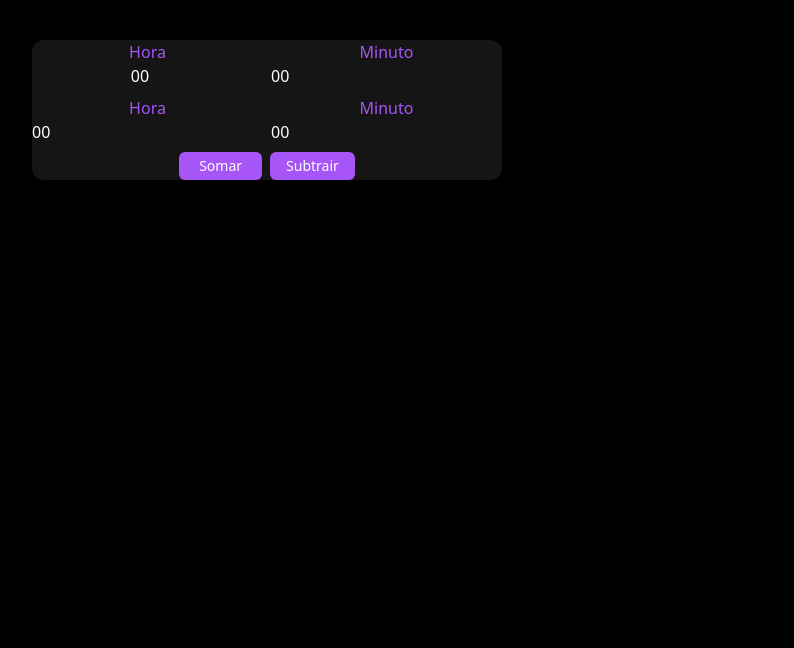
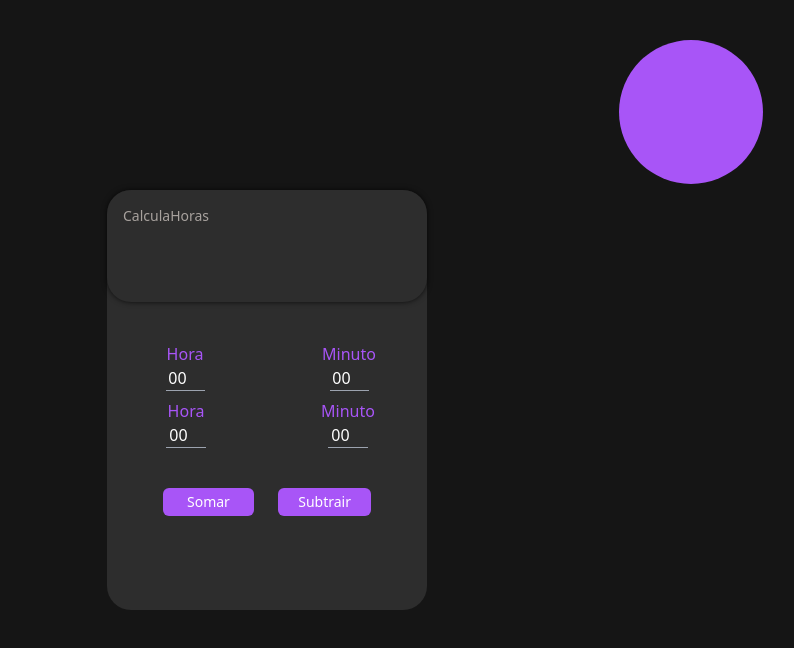
Before and after one commit to strawnico/hoursCalculator, a Next.js app: page / in a window 1280 px wide. Shown: the top 648 px of the page, without its empty margins (373-1167 px from the left). Built offline with nearby package versions, Linux system fonts and the light colour scheme.

Commit message:
finish css

```diff
--- a/src/pages/index.js
+++ b/src/pages/index.js
@@ -79,18 +79,24 @@ export default function Home() {
         <meta name="viewport" content="width=device-width, initial-scale=1" />
         <link rel="icon" href="/favicon.ico" />
       </Head>
-      <main>
-        <div className=" bg-[#151515] min-w-fit w-7 rounded-xl mx-auto">
-          <div>
-            <p className="text-white mb-10">{resultado}</p>
+      <main className="relative flex h-screen">
+        <div className=" z-10 m-auto">
+          <div className=" bg-[#2D2D2D] min-w-fit max-w-xs h-[420px] rounded-3xl">
+            <div className="bg-[#2D2D2D] mb-10 shadow-3xl rounded-3xl h-28">
+              <p className="text-stone-400 pl-4 pt-4 font-medium text-sm">
+                CalculaHoras
+              </p>
+              <p className="text-white flex justify-end h-full pt-8 pr-10 font-medium text-lg">
+                {resultado}
+              </p>
             </div>
-          <div className=" text-center">
-            <div className="flex  space-x-2 mb-2">
+            <div className=" font-medium  text-base text-center">
+              <div className="flex gap-2 mb-2">
                 <div>
                   <p className="text-purple-500">Hora</p>
                   <input
                     id="h1"
-                  className=" w-1/3 bg-transparent text-white placeholder:text-white text-center"
+                    className="border-b-[1px] border-gray-400 outline-none w-1/4 bg-transparent text-white placeholder:text-white text-center"
                     placeholder="00"
                     type="number"
                   ></input>
@@ -99,18 +105,18 @@ export default function Home() {
                   <p className="text-purple-500">Minuto</p>
                   <input
                     id="m1"
-                  className="bg-transparent text-white placeholder:text-white"
+                    className="border-b-[1px] border-gray-400 outline-none w-1/4 bg-transparent text-white placeholder:text-white text-center"
                     placeholder="00"
                     type="number"
                   ></input>
                 </div>
               </div>
-            <div className="flex space-x-2">
+              <div className="flex space-x-1">
                 <div>
                   <p className="text-purple-500">Hora</p>
                   <input
                     id="h2"
-                  className="bg-transparent text-white placeholder:text-white"
+                    className="border-b-[1px] border-gray-400 outline-none w-1/4 bg-transparent text-white placeholder:text-white text-center"
                     placeholder="00"
                     type="number"
                   ></input>
@@ -119,28 +125,30 @@ export default function Home() {
                   <p className="text-purple-500">Minuto</p>
                   <input
                     id="m2"
-                  className="bg-transparent text-white placeholder:text-white"
+                    className="border-b-[1px] border-gray-400 outline-none w-1/4 bg-transparent text-white placeholder:text-white text-center"
                     placeholder="00"
                     type="number"
                   ></input>
                 </div>
               </div>
             </div>
-          <div className="flex justify-center mr-0 mt-2 space-x-2 ">
+            <div className="px-14 gap-2 flex justify-center mr-0 mt-10">
               <button
                 onClick={soma}
-              className="bg-purple-500 rounded-md px-5 py-1 text-white text-sm"
+                className=" ml-0 mx-auto bg-purple-500 rounded-md px-6 py-1 text-white text-sm"
               >
                 Somar
               </button>
               <button
                 onClick={subtrai}
-              className="bg-purple-500 rounded-md px-4 py-1 text-white text-sm"
+                className=" mr-0 mx-auto bg-purple-500 rounded-md px-5 py-1 text-white text-sm"
               >
                 Subtrair
               </button>
             </div>
           </div>
+        </div>
+        <span className=" top-10 right-36 absolute bg-purple-500 h-36 w-36 rounded-full"></span>
       </main>
     </>
   );
--- a/src/styles/globals.css
+++ b/src/styles/globals.css
@@ -3,6 +3,6 @@
 @tailwind utilities;
 
 body {
-  background-color: black;
+  background-color: #151515;
 
 }
--- a/tailwind.config.js
+++ b/tailwind.config.js
@@ -9,7 +9,11 @@ module.exports = {
     "./src/**/*.{js,ts,jsx,tsx}",
   ],
   theme: {
-    extend: {},
+    extend: {
+      boxShadow: {
+        '3xl': '0px 0px 6px -1px rgba(0, 0, 0, 5)',
+      }
+    },
   },
   plugins: [],
 }
```
Lines whose indentation alone changed are shown as unchanged.
